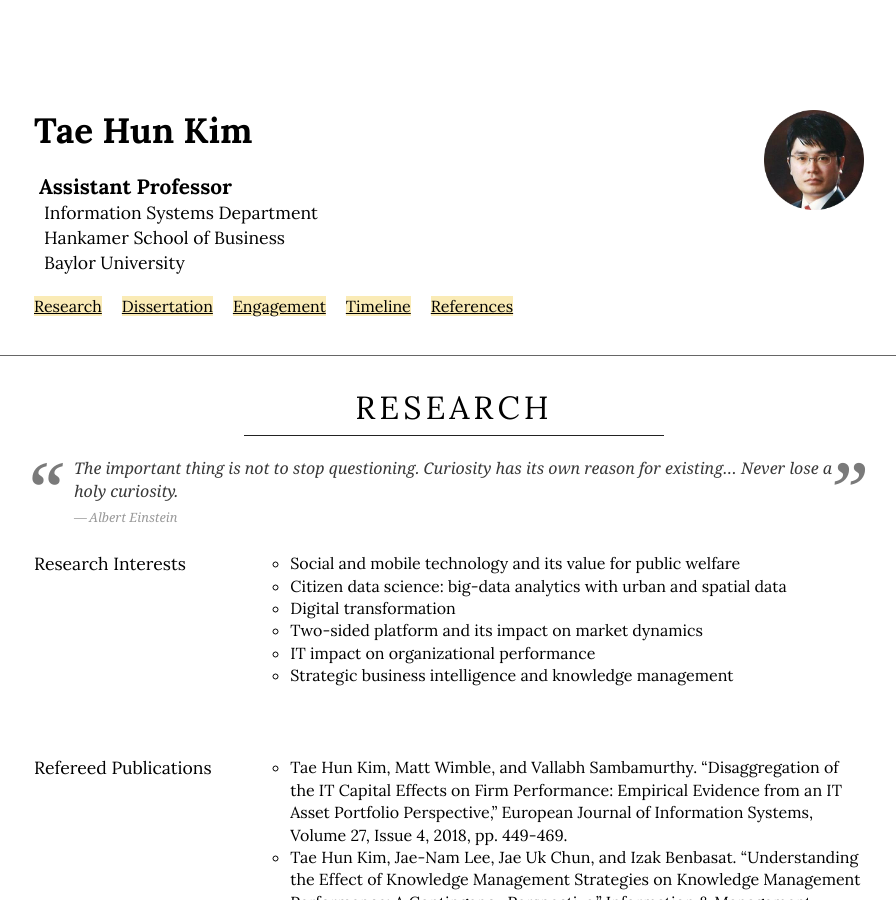
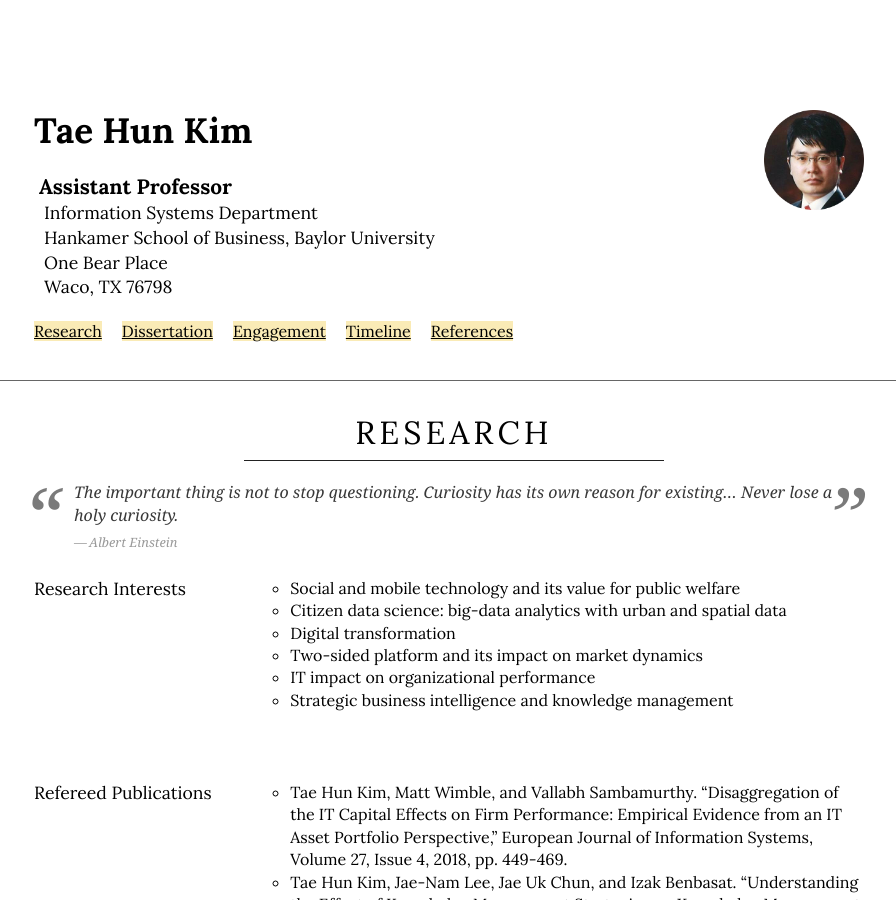
Before and after one commit to istaehun/taehun, a Jekyll site: the page built from index.html, in a window 1280 px wide and 900 px high. Shown: the whole window, without its empty margins (186-1082 px from the left). Built offline with Jekyll 4.4.1, drawn with Linux system fonts in a browser that asks for light colours; nearby versions of some CDN libraries.

Commit message:
Update info.yml

```diff
--- a/_data/info.yml
+++ b/_data/info.yml
@@ -1,5 +1,6 @@
 main: Assistant Professor
 extra:
   - Information Systems Department
-  - Hankamer School of Business
-  - Baylor University
+  - Hankamer School of Business, Baylor University
+  - One Bear Place #98005
+  - Waco, TX 76798
```
